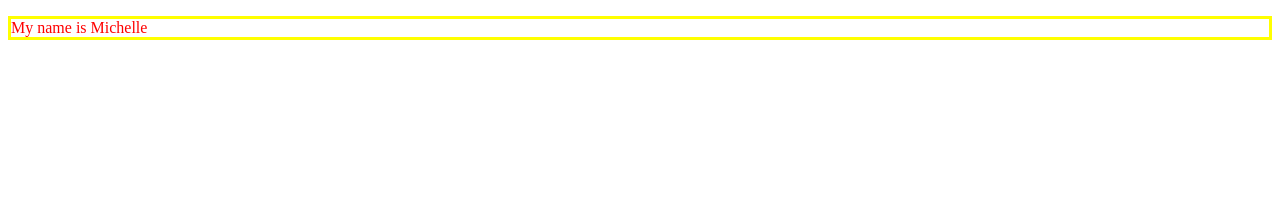
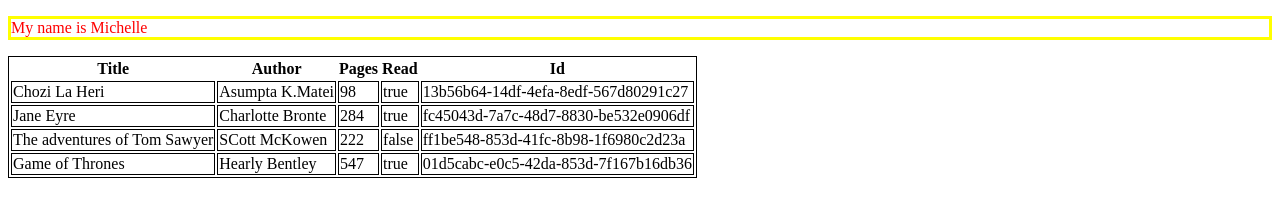
Before and after one commit to Mishiez/library-app, a plain HTML site: page index.html in a window 1280 px wide. Drawn offline with Linux system fonts and the light colour scheme.

Commit message:
A function that loops through the array and displays each book in a table

```diff
--- a/index.html
+++ b/index.html
@@ -9,5 +9,7 @@
 </head>
 <body>
    <p>My name is Michelle</p>
+
+   <div id="target"></div>
 </body>
 </html>
--- a/script.js
+++ b/script.js
@@ -1,4 +1,5 @@
 const myLibrary = [];
+let display;
 
 function Book(title,author,pages,read) {
     this.title = title,
@@ -8,23 +9,58 @@ function Book(title,author,pages,read) {
     this.id = window.crypto.randomUUID();
 }
 
-// without crypto.randomUUID()
-/*
-function addBookToLibrary(title,author,id,pages,read) {
-    myLibrary.push(new Book(title,author,id,pages,read))
-}
-
-addBookToLibrary("Chozi La Heri,Asumpta K.Matei",67,98,true)
-
-console.log(myLibrary);
-console.log("My name is Michelle")
-*/
-
 function addBookToLibrary(title,author,pages,read) {
     myLibrary.push(new Book(title,author,pages,read));
 }
 
-addBookToLibrary("Chozi La Heri","Asumpta K.Matei",98,true)
+//addBookToLibrary("Chozi La Heri","Asumpta K.Matei",98,true)
 
-console.log(myLibrary);
+//console.log(myLibrary);
 console.log("My name is Michelle")
+
+/*
+function displayBook(){
+    for(let i=0;i<myLibrary.length;i++){
+        display = myLibrary[i];
+        return console.log(display);
+    }
+}
+
+displayBook(addBookToLibrary("Chozi La Heri","Asumpta K.Matei",98,true));
+*/
+
+function displayBook(){
+    const newTable = document.createElement("table");
+    newTable.innerHTML = "<thead><th>Title</th><th>Author</th><th>Pages</th><th>Read</th><th>Id</th></thead>";
+    for(book of myLibrary){
+        const newRow = document.createElement("tr");
+        const tdTitle = document.createElement("td");
+        const tdAuthor = document.createElement("td");
+        const tdPages = document.createElement("td");
+        const tdRead = document.createElement("td");
+        const tdId = document.createElement("td");
+        tdTitle.textContent = book.title;
+        tdAuthor.textContent = book.author;
+        tdPages.textContent = book.pages;
+        tdRead.textContent = book.read;
+        tdId.textContent = book.id;
+        newRow.appendChild(tdTitle);
+        newRow.appendChild(tdAuthor);
+        newRow.appendChild(tdPages);
+        newRow.appendChild(tdRead);
+        newRow.appendChild(tdId);
+        newTable.appendChild(newRow);
+    }
+
+    const target = document.getElementById('target');
+    target.appendChild(newTable);
+}
+
+
+
+displayBook(
+    (addBookToLibrary("Chozi La Heri","Asumpta K.Matei",98,true)),
+    (addBookToLibrary("Jane Eyre","Charlotte Bronte",284,true)),
+    (addBookToLibrary("The adventures of Tom Sawyer","SCott McKowen",222,false)),
+    (addBookToLibrary("Game of Thrones","Hearly Bentley",547,true))
+);
--- a/styles.css
+++ b/styles.css
@@ -2,3 +2,11 @@ p{
     color:red;
     border: 3px solid yellow;
 }
+
+table{
+    border: solid 1px black;
+  }
+
+  table td{
+    border: solid 1px black;
+  }
```
